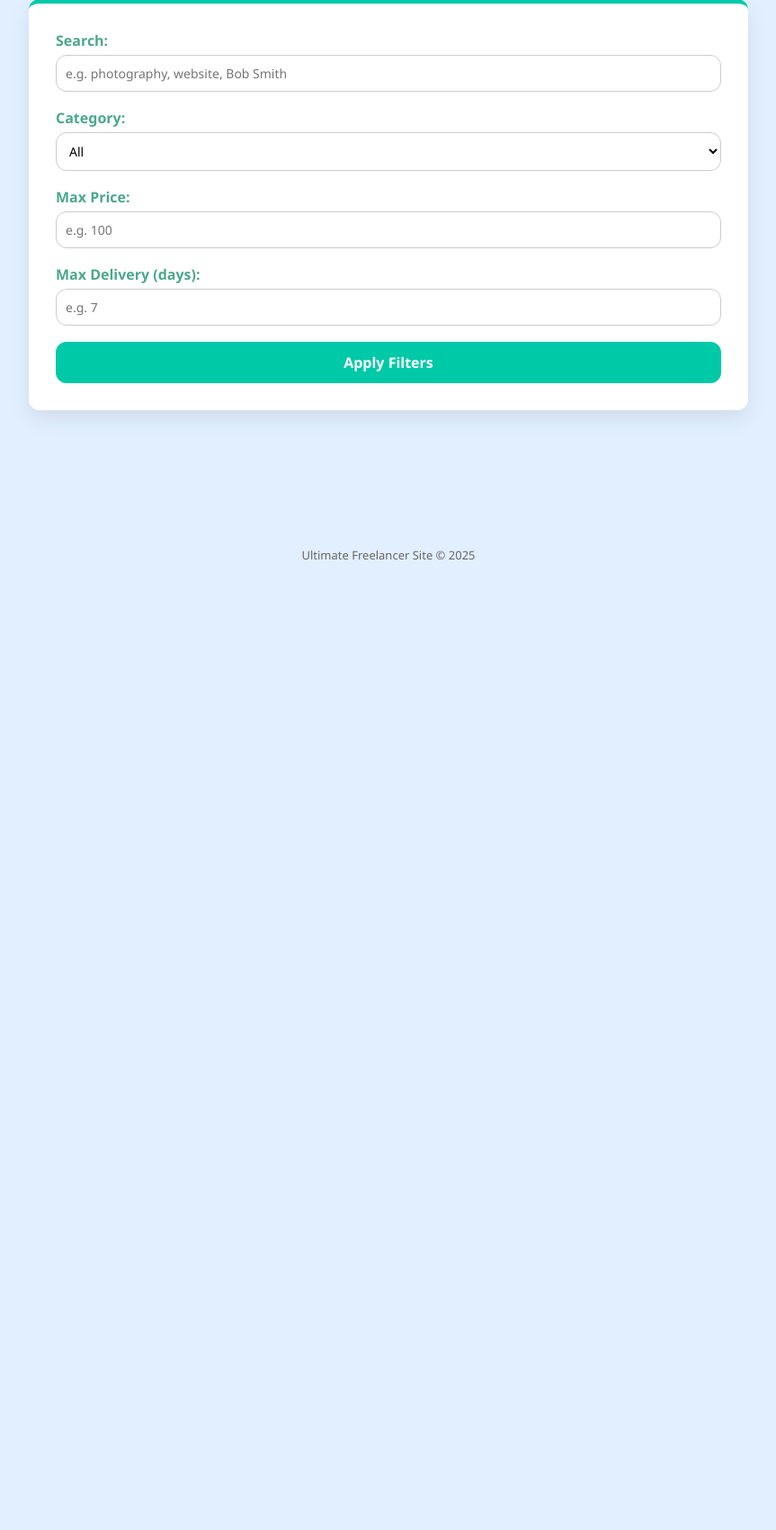
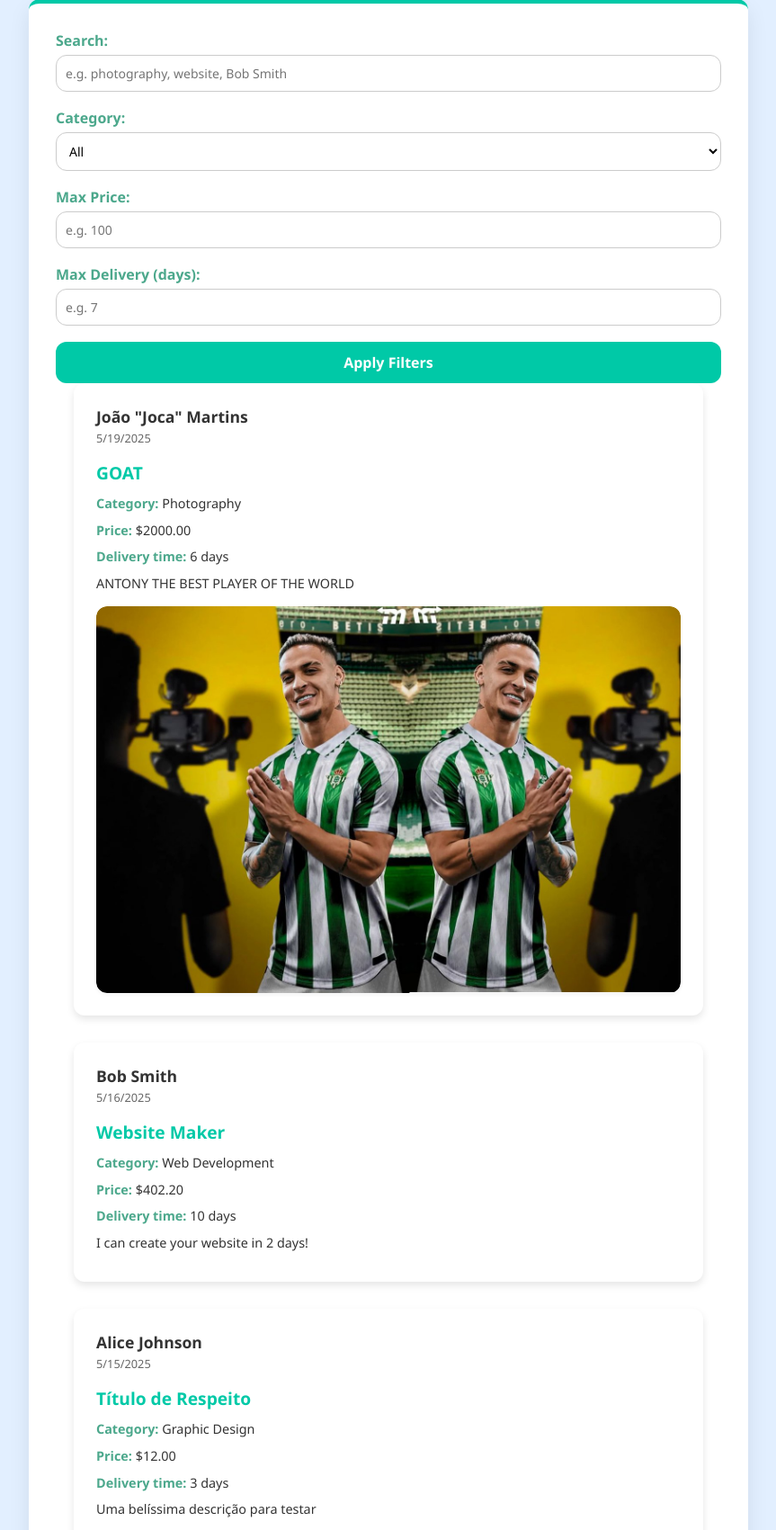
Before and after one commit to Pjoca/ltw-project-ltw03g03, a PHP site: page /pages/search.php in a window 1280 px wide. Shown: the part 114-1815 px from the top of the page at 90% size, without its empty margins (208-1071 px from the left). Before the commit the page ends 737 px from the top, so only its background shows below. Run offline with PHP 8.4, Linux system fonts and the light colour scheme; the visitor is signed in with stand-in values (Sample User, id 1); data comes from the database, SQL or seed files in the repository; data that the repository does not hold is empty.

Commit message:
Bare Bones Search

```diff
--- a/actions/action.load.services.php
+++ b/actions/action.load.services.php
@@ -7,7 +7,13 @@
 $offset = isset($_GET['offset']) ? (int)$_GET['offset'] : 0;
 $limit = 3;
 
-$stmt = $db->prepare('
+// Optional filters
+$query = $_GET['query'] ?? '';
+$category = $_GET['category'] ?? '';
+$price = isset($_GET['price']) ? floatval($_GET['price']) : null;
+$delivery = isset($_GET['delivery']) ? intval($_GET['delivery']) : null;
+
+$sql = '
   SELECT
     Services.title,
     Services.description,
@@ -20,14 +26,45 @@
   FROM Services
   JOIN Users ON Services.user_id = Users.id
   JOIN Categories ON Services.category_id = Categories.id
-  ORDER BY Services.created_at DESC
-  LIMIT :limit OFFSET :offset
-');
+  WHERE 1=1';
 
-$stmt->bindValue(':limit', $limit, PDO::PARAM_INT);
-$stmt->bindValue(':offset', $offset, PDO::PARAM_INT);
+$params = [];
+
+// Append filters if present
+if ($query !== '') {
+  $sql .= ' AND (Services.title LIKE :query OR Services.description LIKE :query OR Users.name LIKE :query)';
+  $params[':query'] = '%' . $query . '%';
+}
+
+if ($category !== '') {
+  $sql .= ' AND Categories.name = :category';
+  $params[':category'] = $category;
+}
+
+if ($price !== null) {
+  $sql .= ' AND Services.price <= :price';
+  $params[':price'] = $price;
+}
+
+if ($delivery !== null) {
+  $sql .= ' AND Services.delivery_time <= :delivery';
+  $params[':delivery'] = $delivery;
+}
+
+// Add ordering and pagination
+$sql .= ' ORDER BY Services.created_at DESC LIMIT :limit OFFSET :offset';
+$params[':limit'] = $limit;
+$params[':offset'] = $offset;
+
+$stmt = $db->prepare($sql);
+
+// Bind values with correct type
+foreach ($params as $key => $value) {
+  $type = is_int($value) ? PDO::PARAM_INT : PDO::PARAM_STR;
+  $stmt->bindValue($key, $value, $type);
+}
+
 $stmt->execute();
-
 $services = $stmt->fetchAll(PDO::FETCH_ASSOC);
 
 header('Content-Type: application/json');
--- /dev/null
+++ b/actions/action.search.service.php
@@ -0,0 +1,39 @@
+<?php
+require_once(__DIR__ . '/../database/connection.db.php');
+
+function getFilteredServices(string $query = '', string $category = '', ?float $price = null, ?int $delivery = null): array {
+    $db = getDatabaseConnection();
+
+    $sql = "
+        SELECT Services.*, Categories.name AS category_name, Users.name AS provider_name
+        FROM Services
+        JOIN Categories ON Services.category_id = Categories.id
+        JOIN Users ON Services.user_id = Users.id
+        WHERE 1 = 1
+    ";
+    $params = [];
+
+    if ($query !== '') {
+        $sql .= " AND (Services.title LIKE :query OR Services.description LIKE :query OR Users.name LIKE :query)";
+        $params[':query'] = '%' . $query . '%';
+    }
+
+    if ($category !== '') {
+        $sql .= " AND Categories.name = :category";
+        $params[':category'] = $category;
+    }
+
+    if ($price !== null) {
+        $sql .= " AND Services.price <= :price";
+        $params[':price'] = $price;
+    }
+
+    if ($delivery !== null) {
+        $sql .= " AND Services.delivery_time <= :delivery";
+        $params[':delivery'] = $delivery;
+    }
+
+    $stmt = $db->prepare($sql);
+    $stmt->execute($params);
+    return $stmt->fetchAll(PDO::FETCH_OBJ);
+}
--- a/js/load.services.js
+++ b/js/load.services.js
@@ -71,7 +71,9 @@
     if (scrollY + innerHeight >= offsetHeight - 20) {
       if (document.getElementById('service-list')) {
         loadServices('/../actions/action.load.services.php', 'service-list');
-      } else if (document.getElementById('my-service-list')) {
+      }
+
+      else if (document.getElementById('my-service-list')) {
         loadServices('/../actions/action.load.my.services.php', 'my-service-list', 'You');
       }
     }
--- /dev/null
+++ b/js/search.services.js
@@ -0,0 +1,100 @@
+let offset = 0;
+const limit = 3;
+let loading = false;
+
+function escapeHtml(text) {
+  const div = document.createElement("div");
+  div.textContent = text;
+  return div.innerHTML;
+}
+
+function createServiceCard(service) {
+  return `
+    <article class="service-card">
+      <div class="service-header">
+        <div>
+          <h3>${escapeHtml(service.poster_name ?? 'Unknown')}</h3>
+          <span class="date">${new Date(service.created_at).toLocaleDateString()}</span>
+        </div>
+      </div>
+      <h4>${escapeHtml(service.title)}</h4>
+      <p><strong>Category:</strong> ${escapeHtml(service.category)}</p>
+      <p><strong>Price:</strong> $${parseFloat(service.price).toFixed(2)}</p>
+      <p><strong>Delivery time:</strong> ${escapeHtml(service.delivery_time)} days</p>
+      <p>${escapeHtml(service.description)}</p>
+      ${service.media ? `<div class="service-media"><img src="${escapeHtml(service.media)}" /></div>` : ''}
+    </article>
+  `;
+}
+
+function buildQueryParams() {
+  const query = document.getElementById('search-query').value;
+  const category = document.getElementById('category').value;
+  const price = document.getElementById('price').value;
+  const delivery = document.getElementById('delivery').value;
+
+  const params = new URLSearchParams();
+  if (query) params.append('query', query);
+  if (category) params.append('category', category);
+  if (price) params.append('price', price);
+  if (delivery) params.append('delivery', delivery);
+  params.append('offset', offset);
+
+  return params.toString();
+}
+
+async function loadFilteredServices(reset = false) {
+  if (loading) return;
+  loading = true;
+  document.getElementById('loader').style.display = 'block';
+
+  try {
+    if (reset) {
+      offset = 0;
+      document.getElementById('search-results').innerHTML = '';
+    }
+
+    const query = buildQueryParams();
+    const res = await fetch(`/../actions/action.load.services.php?${query}`);
+    const data = await res.json();
+
+    if (data.length === 0 && !reset) {
+      window.removeEventListener('scroll', handleScroll);
+    }
+
+    const container = document.getElementById('search-results');
+    data.forEach(service => {
+      container.insertAdjacentHTML('beforeend', createServiceCard(service));
+    });
+
+    offset += limit;
+  } catch (e) {
+    console.error("Failed to load services", e);
+  } finally {
+    loading = false;
+    document.getElementById('loader').style.display = 'none';
+  }
+}
+
+function handleScroll() {
+  if (scrollTimeout) return;
+  scrollTimeout = setTimeout(() => {
+    if (window.scrollY + window.innerHeight >= document.body.offsetHeight - 20) {
+      loadFilteredServices();
+    }
+    scrollTimeout = null;
+  }, 1000);
+}
+
+let scrollTimeout = null;
+
+window.addEventListener('scroll', handleScroll);
+
+window.addEventListener('DOMContentLoaded', () => {
+  document.getElementById('filter-form').addEventListener('submit', e => {
+    e.preventDefault();
+    loadFilteredServices(true);
+  });
+
+  loadFilteredServices(true); // Initial load
+});
--- a/pages/search.php
+++ b/pages/search.php
@@ -4,13 +4,23 @@
 
 require_once(__DIR__ . '/../templates/common.tpl.php');
 require_once(__DIR__ . '/../templates/services.tpl.php');
+require_once(__DIR__ . '/../actions/action.search.service.php');
+require_once(__DIR__ . '/../utils/categories.php');
 
 if (!isset($_SESSION['user_id'])) {
     header('Location: login.php');
     exit();
 }
 
+$selectedQuery = $_GET['query'] ?? '';
+$selectedCategory = $_GET['category'] ?? '';
+$selectedPrice = isset($_GET['price']) ? floatval($_GET['price']) : null;
+$selectedDelivery = isset($_GET['delivery']) ? intval($_GET['delivery']) : null;
+
+$categories = getAllCategories();
+$services = getFilteredServices($selectedQuery, $selectedCategory, $selectedPrice, $selectedDelivery);
+
 draw_header('Search');
-draw_search();
+draw_search($selectedQuery, $selectedCategory, $selectedPrice, $selectedDelivery, $categories, $services);
 draw_footer();
 ?>
--- a/templates/services.tpl.php
+++ b/templates/services.tpl.php
@@ -169,7 +110,17 @@
         </label>
 
         <button type="submit" class="apply-filters-button">Apply Filters</button>
-
       </form>
     </section>
+
+<section id="search-results" class="service-list">
+  <!-- Filtered services will be inserted here -->
+</section>
+
+<div id="loader" style="display: none; text-align: center; padding: 1rem;">
+  <div class="spinner"></div>
+</div>
+
+<script src="/../js/search.services.js" defer></script>
+
 <?php } ?>
--- /dev/null
+++ b/utils/categories.php
@@ -0,0 +1,8 @@
+<?php
+require_once(__DIR__ . '/../database/connection.db.php');
+
+function getAllCategories(): array {
+    $db = getDatabaseConnection();
+    $stmt = $db->query("SELECT * FROM Categories ORDER BY name ASC");
+    return $stmt->fetchAll(PDO::FETCH_OBJ);
+}
```
Also changed, not shown: other parts of templates/services.tpl.php (+1 -60 lines).
